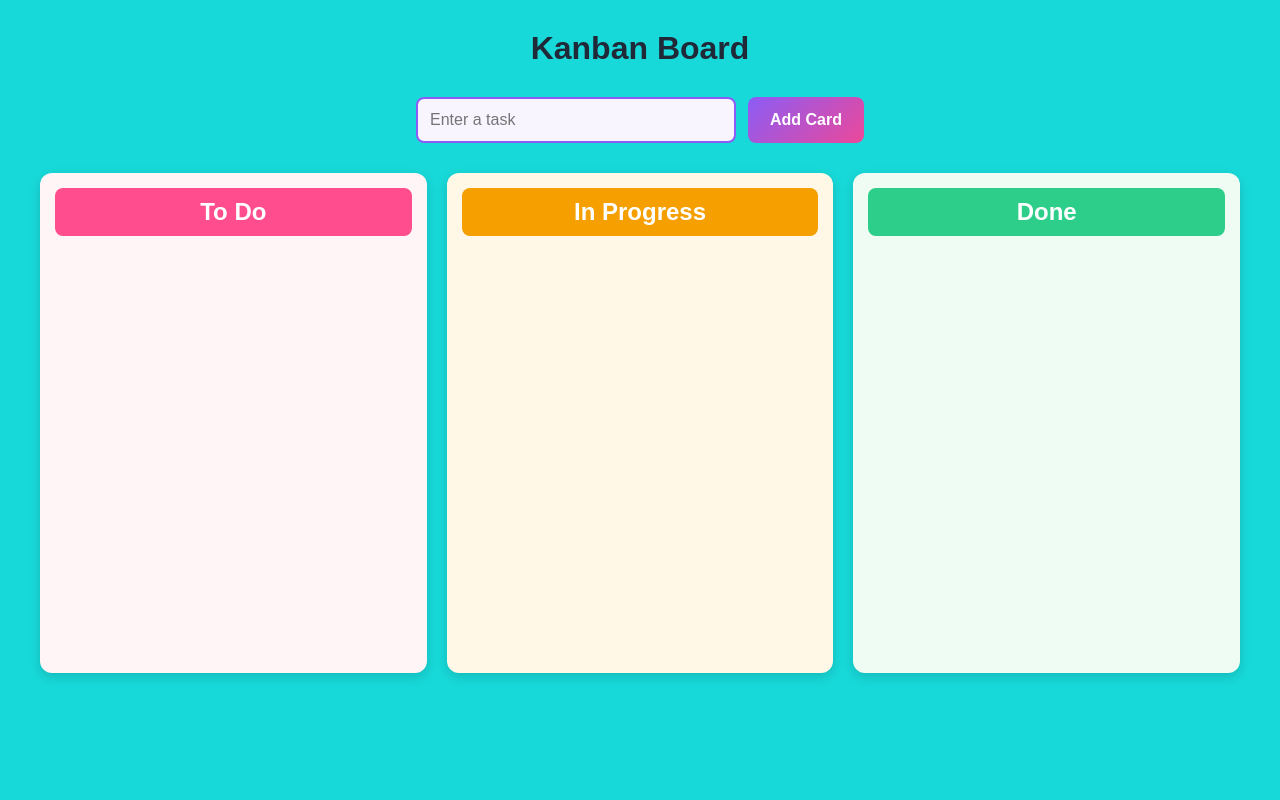
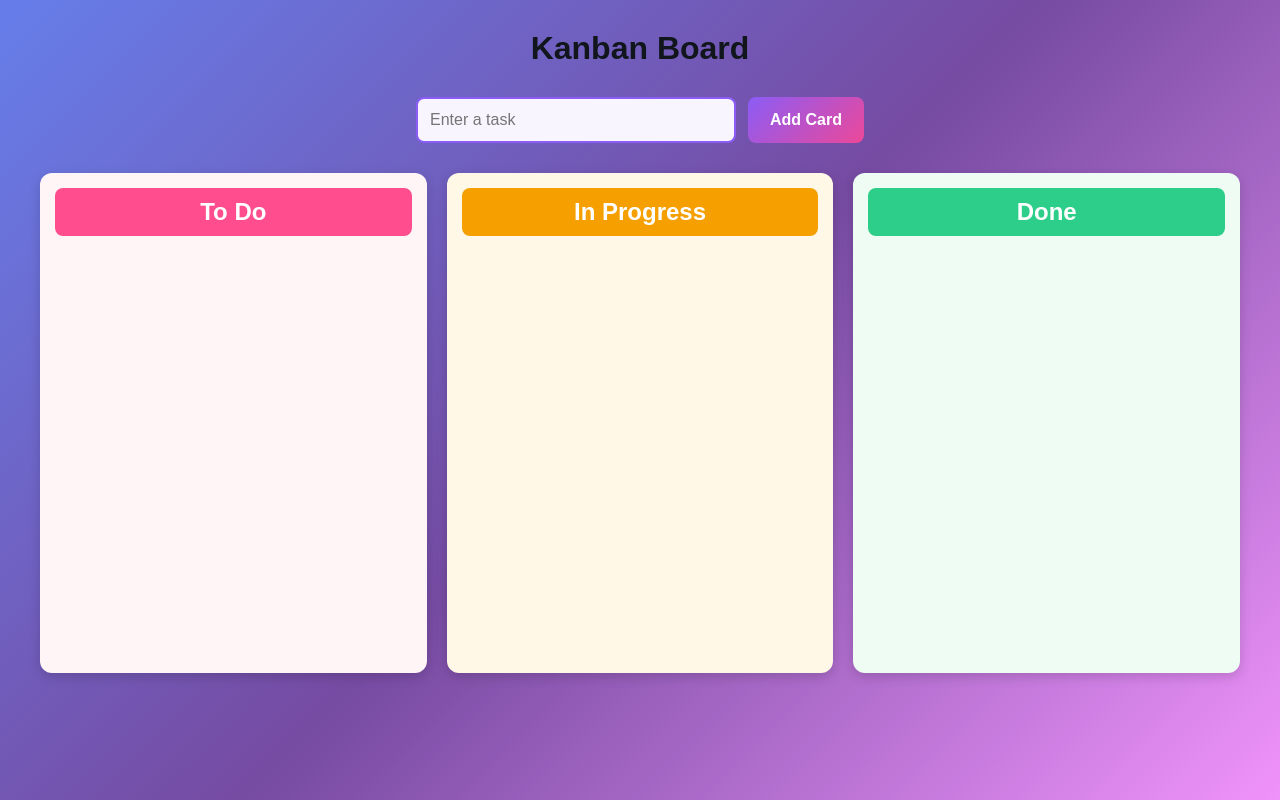
Before and after one commit to srujangandla/kanban-board, a plain HTML site: page index.html in a window 1280 px wide. Drawn offline with Linux system fonts and the light colour scheme.

Commit message:
Changed Css Background options

```diff
--- a/style.css
+++ b/style.css
@@ -6,7 +6,8 @@ font-family:Arial,sans-serif;
 }
 
 body{
-background:#18d9d9;
+background:linear-gradient(135deg,#667eea 0%,#764ba2 50%,#f093fb 100%);
+min-height:100vh;
 padding:30px;
 }
 
@@ -18,7 +19,7 @@ margin:auto;
 h1{
 text-align:center;
 margin-bottom:30px;
-color:#1f2937;
+color:#11161d;
 }
 
 .add-task{
```
